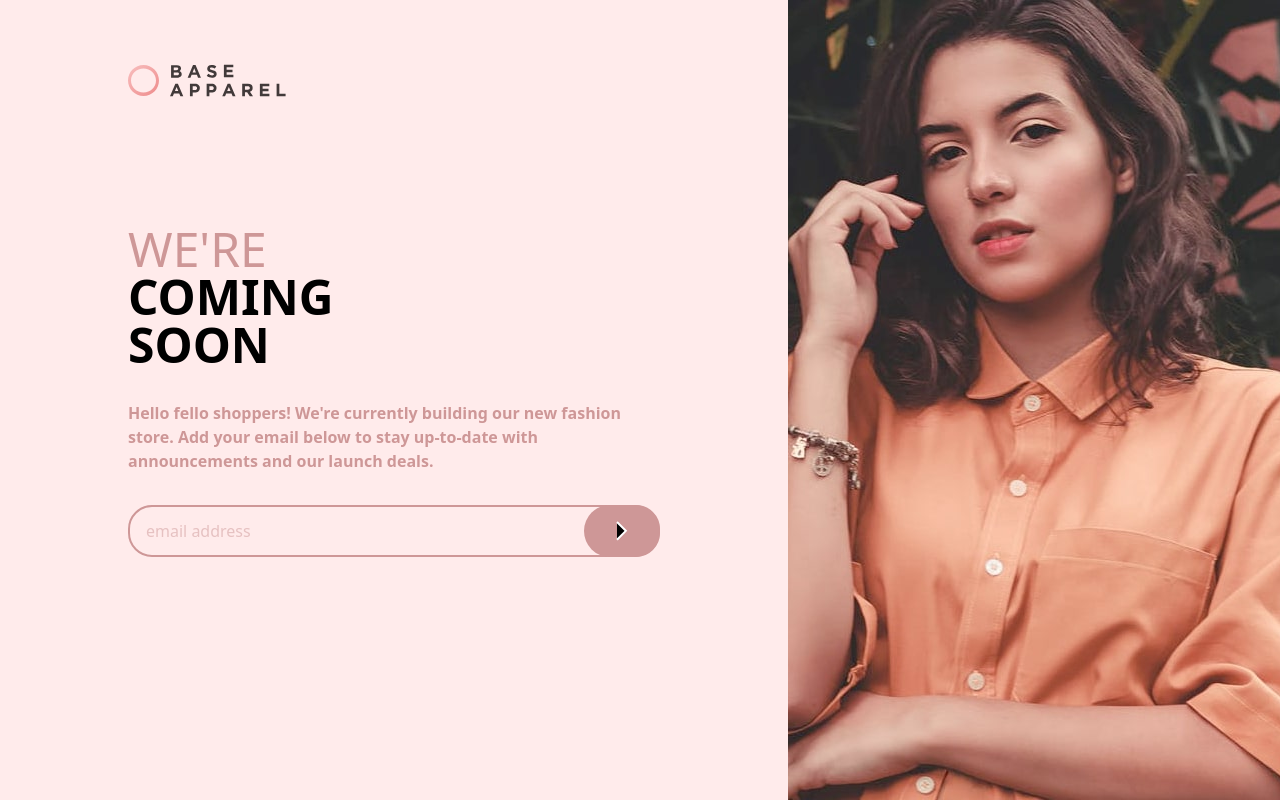
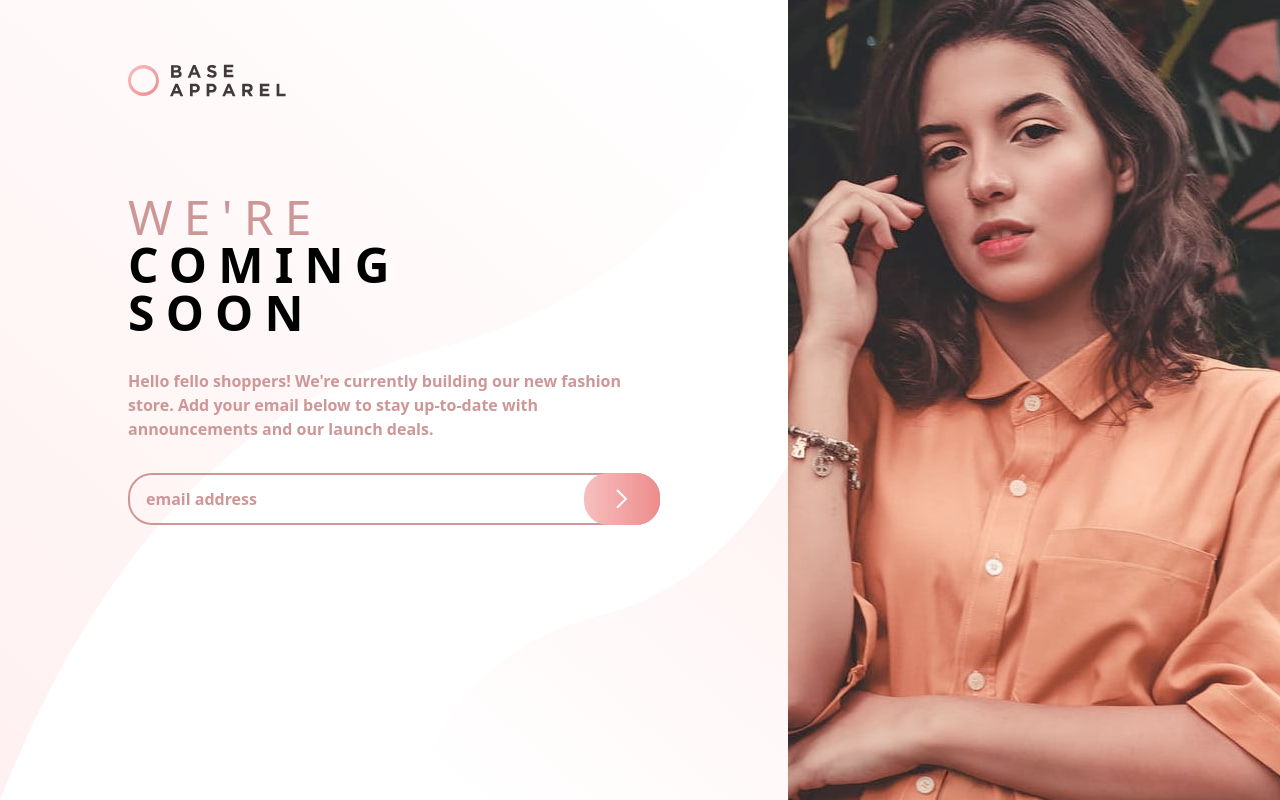
Before and after one commit to emmanueltn007/front-end-mentor-challenges-beginner, a React (Vite) app in the folder base-apparrel-coming-soon/: page / in a window 1280 px wide. Built offline with nearby package versions, Linux system fonts and the light colour scheme.

Commit message:
Fixed padding in CTA.jsx and added letter-spacing. Made minor styling in Form.jsx. Fixed the JavaScript logic in useFormContext.jsx

```diff
--- a/base-apparrel-coming-soon/src/App.jsx
+++ b/base-apparrel-coming-soon/src/App.jsx
@@ -5,8 +5,8 @@ import HeroMobile from "./components/HeroMobile";
 
 function App() {
   return (
-    <div className="min-h-screen w-screen bg-[hsl(0,100%,96%)] md:grid md:grid-cols-[2fr_1.25fr]">
-      <div>
+    <div className="min-h-screen w-screen max-md:bg-[hsl(0,100%,96%)] md:grid md:grid-cols-[2fr_1.25fr]">
+      <div className="md:bg-[url('/images/bg-pattern-desktop.svg')] md:bg-cover md:center md:bg-no-repeat">
         <Header />
         <HeroMobile />
         <CTA />
--- a/base-apparrel-coming-soon/src/components/CTA.jsx
+++ b/base-apparrel-coming-soon/src/components/CTA.jsx
@@ -3,8 +3,8 @@ import Form from "./Form";
 function CTA() {
 
   return (
-    <section className="px-8 py-16 md:px-32 flex flex-col max-md:items-center max-md:text-center gap-8">
-      <h1 className="text-5xl font-semibold">
+    <section className="px-8 pb-16 pt-8 md:px-32 flex flex-col max-md:items-center max-md:text-center gap-8">
+      <h1 className="text-5xl font-semibold tracking-[0.7rem]">
         <span
           className="text-[hsl(0,36%,70%)]
                 font-light"
--- a/base-apparrel-coming-soon/src/components/Form.jsx
+++ b/base-apparrel-coming-soon/src/components/Form.jsx
@@ -8,22 +8,25 @@ function Form() {
       <input
         onChange={(e) => setEmail(e.target.value)}
         value={email}
-        className={`w-full text-[hsl(0,36%,70%)] outline-none border-2  py-3 px-4 rounded-3xl ${error ? "border-[hsl(0,93%,68%)]" : "border-[hsl(0,36%,70%)]"}`}
+        className={`placeholder:text-[hsl(0,36%,70%)] text-[hsl(0,0%,0%)] font-semibold w-full outline-none border-2  py-3 px-4 rounded-3xl ${error ? "border-[hsl(0,93%,68%)]" : "border-[hsl(0,36%,70%)]"}`}
         type="text"
         placeholder="email address"
       />
       {error && (
-        <p className="absolute top-full font-semibold text-[hsl(0,93%,68%)]">
+        <img className="absolute right-20 top-1/2 -translate-y-1/2" src="/images/icon-error.svg" alt="error icon" />
+      )}
+      {error && (
+        <p className="absolute top-full left-6 font-semibold text-[hsl(0,93%,68%)]">
           {error}
         </p>
       )}
       <button
-        className="bg-[hsl(0,36%,70%)] py-4 px-8 rounded-4xl cursor-pointer absolute top-0 bottom-0 -translate-x-full"
+        className="bg-[linear-gradient(90deg,hsl(0,80%,86%),hsl(0,74%,74%))] hover:bg-[linear-gradient(90deg,hsl(0,80%,86%),hsl(0,80%,86%))] transition-all duration-300 py-4 px-8 rounded-3xl cursor-pointer absolute top-0 bottom-0 -translate-x-full"
         type="submit"
       >
         <svg xmlns="http://www.w3.org/2000/svg" width="12" height="20">
           <path
-            fill="currentColor"
+            fill="none"
             stroke="#FFF"
             strokeWidth="2"
             d="M1 1l8.836 8.836L1 18.671"
--- a/base-apparrel-coming-soon/src/hooks/useFormContext.jsx
+++ b/base-apparrel-coming-soon/src/hooks/useFormContext.jsx
@@ -9,9 +9,17 @@ export function useFormContext() {
 
     const validEmail = /^[^\s@]+@[^\s@]+\.[^\s@]+$/;
 
-    if (!email) setError("Email field cannot be empty");
-    else if (!validEmail.test(email)) setError("Please provide a valid email");
-    else setError("");
+    if (!email) {
+      setError("Email field cannot be empty");
+      return;
+    }
+    else if (!validEmail.test(email)) {
+      setError("Please provide a valid email");
+      return;
+    }
+    else {
+      setError("");
+    }
 
     setEmail("");
   };
```
Also changed, not shown: 1 other file (tests, documents, lock files or other folders).
